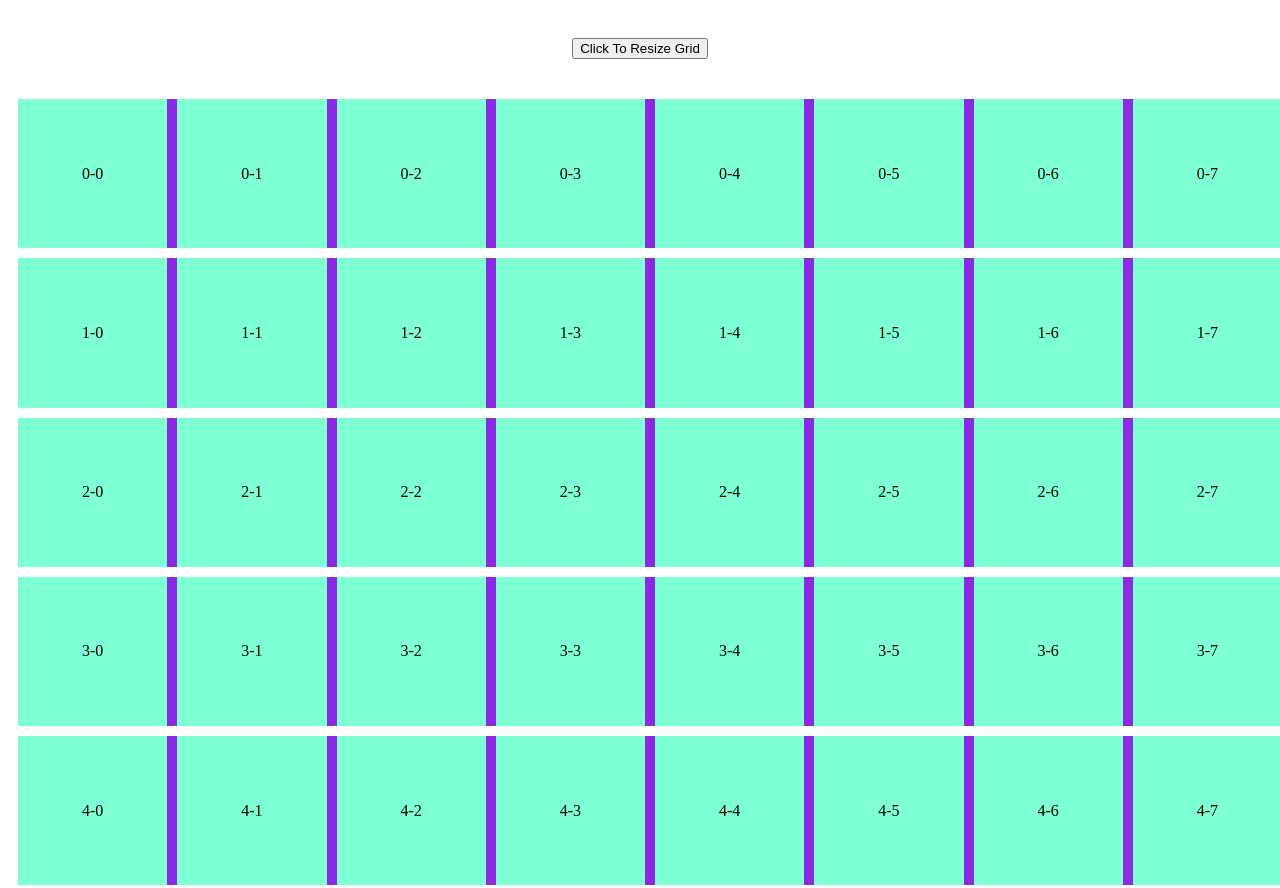
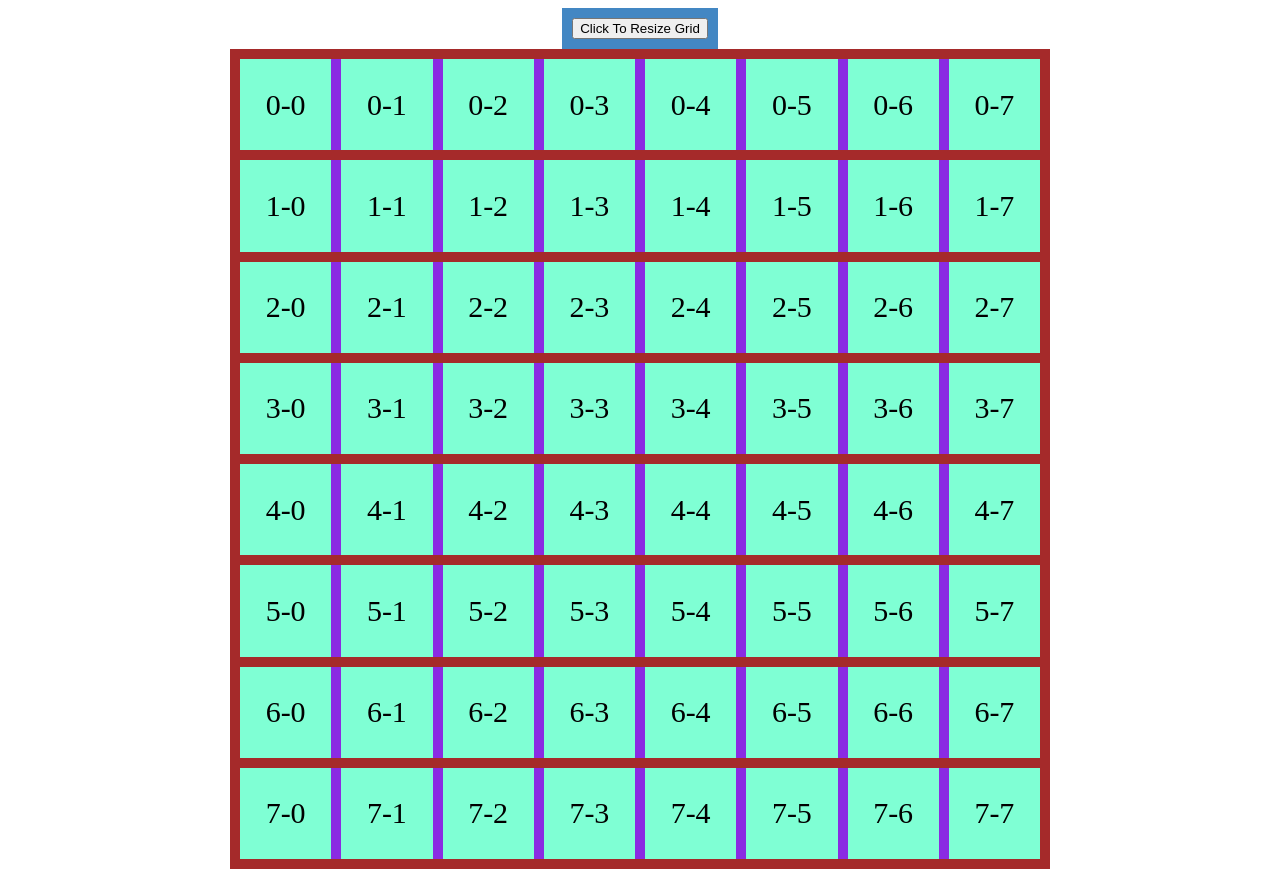
Before and after one commit to Chris-Wilco/odin-etch-a-sketch, a plain HTML site: page index.html in a window 1280 px wide. Shown: the top 888 px of the page. Drawn offline with Linux system fonts and the light colour scheme.

Commit message:
add button functionality for resize capability

```diff
--- a/scripts.js
+++ b/scripts.js
@@ -2,28 +2,34 @@
 const gridContainer = document.getElementById('grid-container');
 const resizeButton = document.getElementById('resize-button');
 
-createGrid(8);
 
-resizeButton.addEventListener('click', function(e){
+resizeButton.addEventListener('click', function (e) {
     promptForGridSize();
 });
 
 function promptForGridSize(){
     let x = prompt("What size would you like the grid to be?", "Please enter an integer between 1 and 100.");
+    createGrid(x);
 
-    if(Number.isInteger(x) && x > 0 && x <= 100){
-        createGrid();
+    if(!isNaN(x) && x >= 0 && x <= 100){
+        createGrid(x);
     } else {
         promptForGridSize();
     }
+
 }
 
+createGrid(8);
 
 
 function createGrid(gridDimension){
+    //gridContainer.innerHTML('');
+    removeAllChildNodes(gridContainer);
+
     for(let i = 0; i < gridDimension; i++){
         let rowDiv = document.createElement('div');
         rowDiv.id = `row-div-${i}`;
+        rowDiv.classList.add('grid-row');
 
         for(let j = 0; j < gridDimension; j++){
             let newDiv = document.createElement('div');
@@ -31,6 +37,7 @@ function createGrid(gridDimension){
 
             newDiv.id = `${i}-${j}`;
             newDiv.classList.add('fade-in-grid-square');
+            newDiv.classList.add('grid-square');
             divText.textContent = `${newDiv.id}`;
 
             newDiv.addEventListener('mouseover', function (e) {
@@ -43,3 +50,9 @@ function createGrid(gridDimension){
         gridContainer.appendChild(rowDiv);
     }
 }
+
+function removeAllChildNodes(parent) {
+    while (parent.firstChild) {
+        parent.removeChild(parent.firstChild);
+    }
+}
--- a/styles.css
+++ b/styles.css
@@ -1,12 +1,15 @@
 body {
     display: flex;
     flex-direction: column;
+    justify-content: center;
+    align-items: center;
 }
 
 #button-container {
     display: flex;
     justify-content: center;
-    padding: 30px;
+    padding: 10px;
+    background-color: rgb(67, 135, 195);
 }
 
 #grid-container {
@@ -15,28 +18,37 @@ body {
     align-items: center;
     gap: 10px;
     aspect-ratio: 1 / 1;
-    width: 100%;
-    height: auto;
+    height: 100vmin;
+    width: 100vmin;
     padding: 10px;
+    background-color: brown;
 }
 
-#grid-container > div {
+.grid-row {
     display: flex;
     align-items: center;
     justify-content: center;
     gap: 10px;
     background-color: blueviolet;
-    width: 100%;
+    width: 100vmin;
+    height: 100vmin;
 }
 
-#grid-container > div > div {
+.grid-square {
     display: flex;
     flex-direction: column;
     justify-content: center;
     align-items: center;
     aspect-ratio: 1 / 1;
-    width: 100%;
+    height: 100%;
     text-align: center;
+    font-size: 30px;
+}
+
+@container (max-height: 40px){
+    .grid-square {
+        font-size: 3em;
+    }
 }
 
 .fade-in-grid-square {
```
